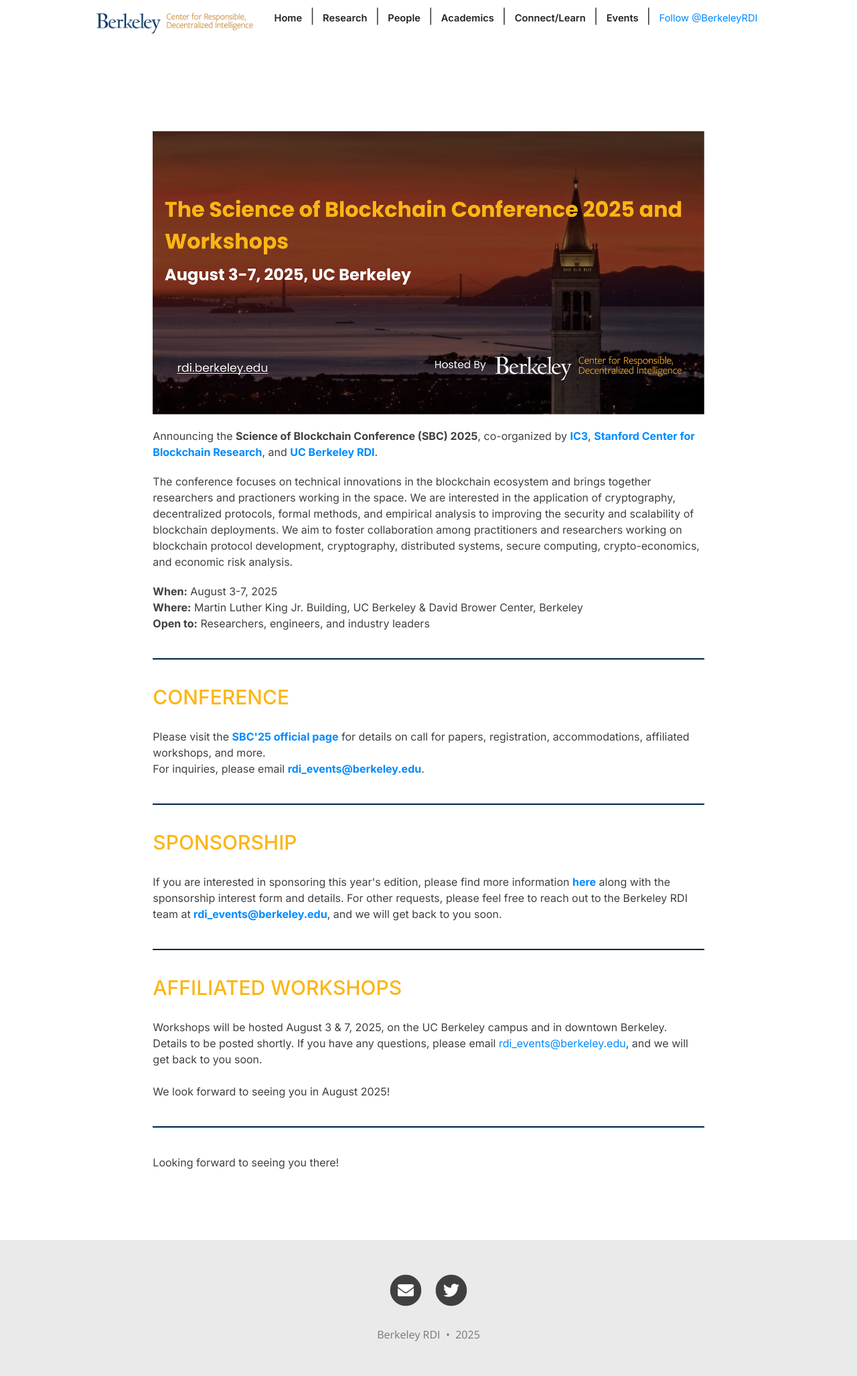
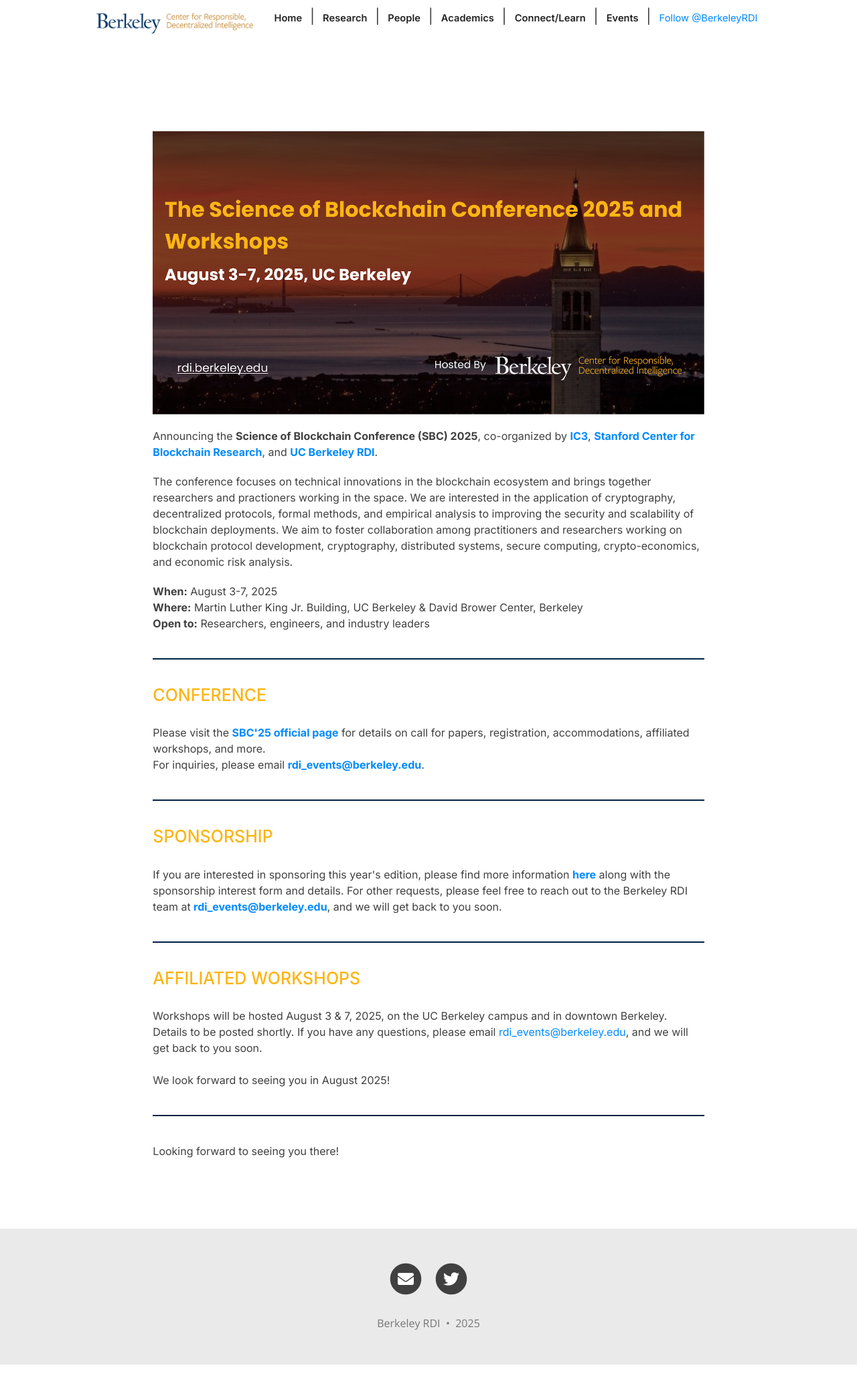
Before and after one commit to rdi-berkeley/SBC2025, a Jekyll site: the page built from index.md, in a window 1280 px wide. Shown: the whole page at 67% size. Built offline with Jekyll 4.4.1, drawn with Linux system fonts in a browser that asks for light colours; nearby versions of some CDN libraries; comment, search, counter and statistics services are not loaded.

Commit message:
reduce font size

```diff
--- a/_layouts/home.html
+++ b/_layouts/home.html
@@ -69,7 +69,7 @@ cover-img: "assets/img/SBC25-Banner.png"
 
 <hr style="border: 0; height: 2px; background-color: #002147; margin-top: 40px; margin-bottom: 40px;">
 
-<h1 style="text-align: left; font-size: 30px; color: #fcb515;">CONFERENCE</h1>
+<h1 style="text-align: left; font-size: 25px; color: #fcb515;">CONFERENCE</h1>
 <p style="text-align: left; font-size: 1rem;">
   Please visit the <b><a href="https://www.sbc-conference.com/2025/">SBC'25 official page</a></b> for details on call for papers, registration, accommodations, affiliated workshops, and more. <br>
   For inquiries, please email <b><a href="mailto:ic3.sbc25@rdi.berkeley.edu">rdi_events@berkeley.edu</a></b>.
@@ -77,14 +77,14 @@ cover-img: "assets/img/SBC25-Banner.png"
 
 <hr style="border: 0; height: 2px; background-color: #002147; margin-top: 40px; margin-bottom: 40px;">
 
-<h1 style="text-align: left; font-size: 30px; color: #fcb515;">SPONSORSHIP</h1>
+<h1 style="text-align: left; font-size: 25px; color: #fcb515;">SPONSORSHIP</h1>
 <p style="text-align: left; font-size: 1rem;">
   If you are interested in sponsoring this year's edition, please find more information <b><a href="https://docs.google.com/presentation/d/1IpCWgga-yASLNdEWhXXdWhjZoGedcWzH/edit?usp=sharing&ouid=106127745259358737285&rtpof=true&sd=true">here</a></b> along with the sponsorship interest form and details. For other requests, please feel free to reach out to the Berkeley RDI team at <b><a href="mailto:rdi_events@berkeley.edu">rdi_events@berkeley.edu</a></b>, and we will get back to you soon.
 </p>
 
 <hr style="border: 0; height: 2px; background-color: #002147; margin-top: 40px; margin-bottom: 40px;">
 
-<h1 style="text-align: left; font-size: 30px; color: #fcb515;">AFFILIATED WORKSHOPS</h1>
+<h1 style="text-align: left; font-size: 25px; color: #fcb515;">AFFILIATED WORKSHOPS</h1>
 <p style="text-align: left; font-size: 1rem;">
   Workshops will be hosted August 3 & 7, 2025, on the UC Berkeley campus and in downtown Berkeley. Details to be posted shortly. If you have any questions, please email <a href="mailto:rdi_events@berkeley.edu">rdi_events@berkeley.edu</a>, and we will get back to you soon.<br><br>
   We look forward to seeing you in August 2025!
```
